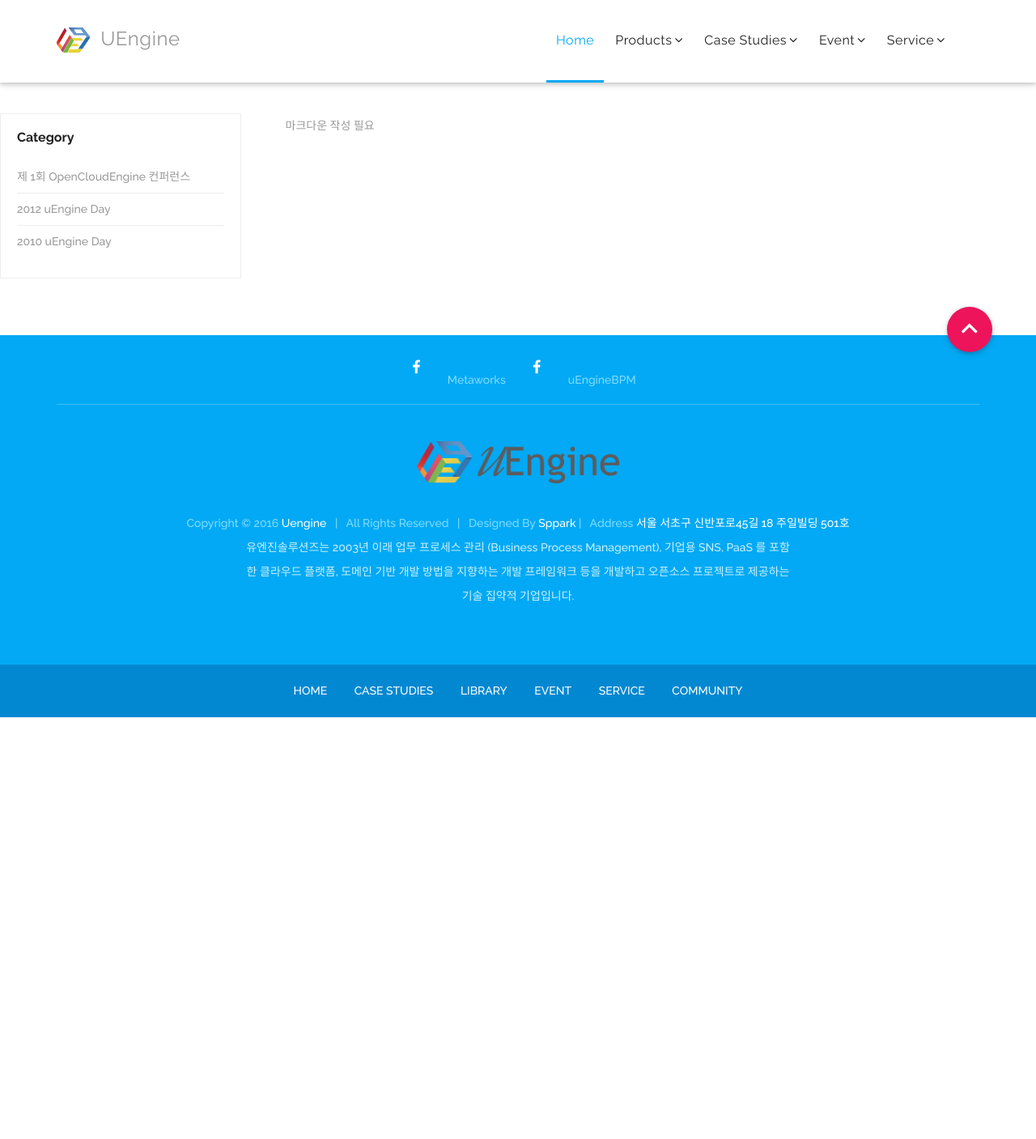
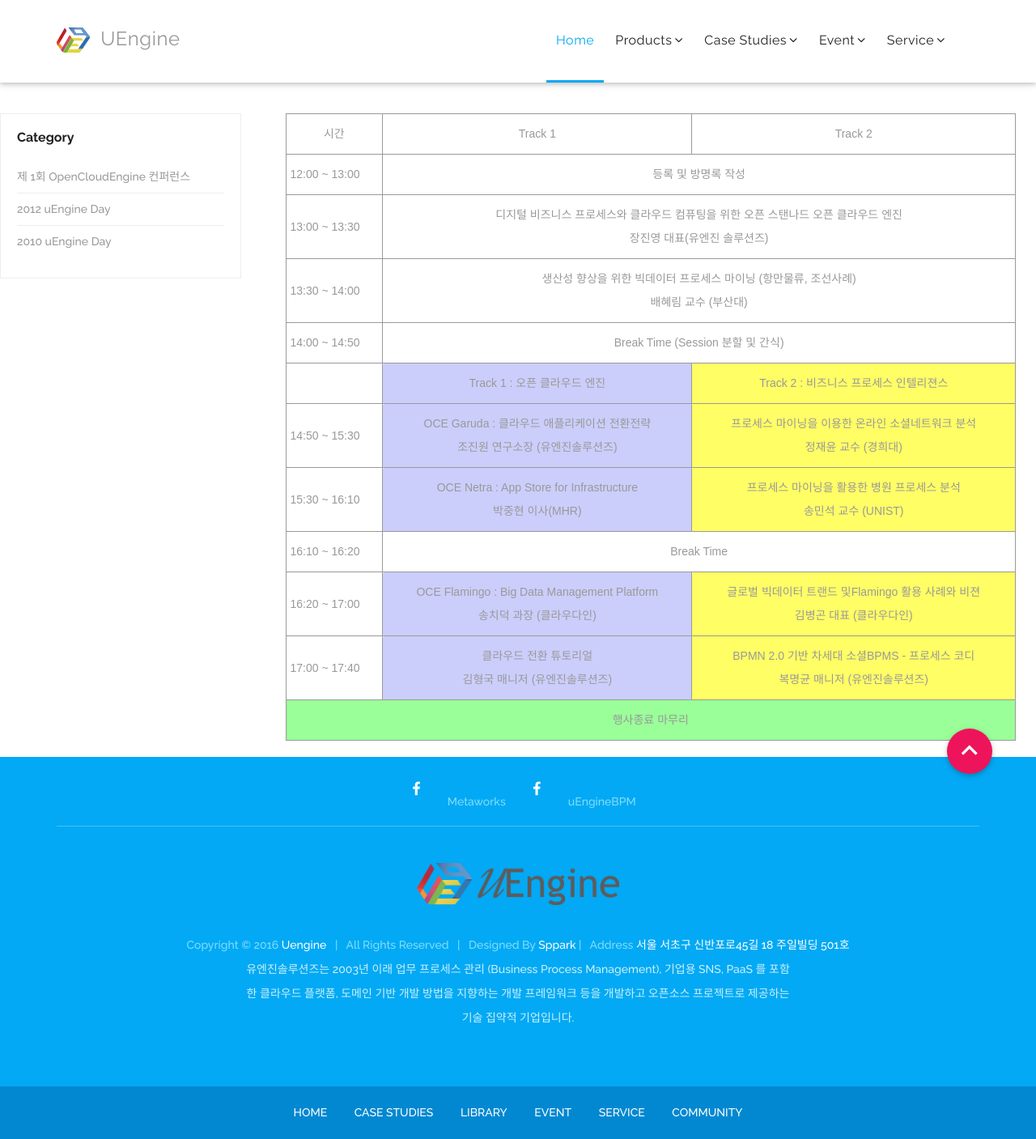
Before and after one commit to TheOpenCloudEngine/theopencloudengine.github.io, a Jekyll site: the page built from event/oce1.md, in a window 1280 px wide. Shown: the whole page at 81% size. Built offline with Jekyll 4.4.1, drawn with Linux system fonts in a browser that asks for light colours; before the commit the page ends 900 px from its top, so only the background shows below that.

Commit message:
Update oce1.md

```diff
--- a/event/oce1.md
+++ b/event/oce1.md
@@ -4,4 +4,70 @@
 showgroup: true
 ---
 
-마크다운 작성 필요
+<style type="text/css">
+.tg  {border-collapse:collapse;border-spacing:0;}
+.tg td{font-family:Arial, sans-serif;font-size:14px;padding:10px 5px;border-style:solid;border-width:1px;overflow:hidden;word-break:normal;}
+.tg th{font-family:Arial, sans-serif;font-size:14px;font-weight:normal;padding:10px 5px;border-style:solid;border-width:1px;overflow:hidden;word-break:normal;}
+.tg .tg-eaxe{background-color:#fffe65;text-align:center}
+.tg .tg-s6z2{text-align:center}
+.tg .tg-9e4x{background-color:#cbcefb;text-align:center}
+.tg .tg-c7lo{background-color:#9aff99;text-align:center}
+.tg .tg-h0x1{text-align:center}
+.tg .tg-lfnm{background-color:#cbcefb;text-align:center}
+.tg .tg-giv5{background-color:#fffe65;text-align:center}
+@media screen and (max-width: 767px) {.tg {width: auto !important;}.tg col {width: auto !important;}.tg-wrap {overflow-x: auto;-webkit-overflow-scrolling: touch;}}</style>
+<div class="tg-wrap"><table class="tg">
+  <tr>
+    <th class="tg-s6z2">시간</th>
+    <th class="tg-s6z2">Track 1</th>
+    <th class="tg-s6z2">Track 2</th>
+  </tr>
+  <tr>
+    <td class="tg-6wtj">12:00 ~ 13:00</td>
+    <td class="tg-h0x1" colspan="2">등록 및 방명록 작성</td>
+  </tr>
+  <tr>
+    <td class="tg-031e">13:00 ~ 13:30</td>
+    <td class="tg-s6z2" colspan="2">디지털 비즈니스 프로세스와 클라우드 컴퓨팅을 위한 오픈 스탠나드 오픈 클라우드 엔진<br>장진영 대표(유엔진 솔루션즈)</td>
+  </tr>
+  <tr>
+    <td class="tg-6wtj">13:30 ~ 14:00</td>
+    <td class="tg-h0x1" colspan="2">생산성 향상을 위한 빅데이터 프로세스 마이닝 (항만물류, 조선사례)<br>배혜림 교수 (부산대)</td>
+  </tr>
+  <tr>
+    <td class="tg-031e">14:00 ~ 14:50</td>
+    <td class="tg-s6z2" colspan="2">Break Time (Session 분할 및 간식)</td>
+  </tr>
+  <tr>
+    <td class="tg-6wtj"></td>
+    <td class="tg-9e4x">Track 1 : 오픈 클라우드 엔진</td>
+    <td class="tg-eaxe">Track 2 : 비즈니스 프로세스 인텔리젼스</td>
+  </tr>
+  <tr>
+    <td class="tg-031e">14:50 ~ 15:30</td>
+    <td class="tg-lfnm">OCE Garuda : 클라우드 애플리케이션 전환전략<br>조진원 연구소장 (유엔진솔루션즈)</td>
+    <td class="tg-giv5">프로세스 마이닝을 이용한 온라인 소셜네트워크 분석<br>정재윤 교수 (경희대)</td>
+  </tr>
+  <tr>
+    <td class="tg-6wtj">15:30 ~ 16:10</td>
+    <td class="tg-9e4x">OCE Netra : App Store for Infrastructure<br>박중현 이사(MHR)</td>
+    <td class="tg-eaxe">프로세스 마이닝을 활용한 병원 프로세스 분석<br>송민석 교수 (UNIST)</td>
+  </tr>
+  <tr>
+    <td class="tg-031e">16:10 ~ 16:20</td>
+    <td class="tg-s6z2" colspan="2">Break Time</td>
+  </tr>
+  <tr>
+    <td class="tg-6wtj">16:20 ~ 17:00</td>
+    <td class="tg-9e4x">OCE Flamingo : Big Data Management Platform<br>송치덕 과장 (클라우다인)</td>
+    <td class="tg-eaxe">글로벌 빅데이터 트랜드 및Flamingo 활용 사례와 비젼<br>김병곤 대표 (클라우다인)</td>
+  </tr>
+  <tr>
+    <td class="tg-031e">17:00 ~ 17:40</td>
+    <td class="tg-lfnm">클라우드 전환 튜토리얼<br>김형국 매니저 (유엔진솔루션즈)</td>
+    <td class="tg-giv5">BPMN 2.0 기반 차세대 소셜BPMS - 프로세스 코디<br>복명균 매니저 (유엔진솔루션즈)</td>
+  </tr>
+  <tr>
+    <td class="tg-c7lo" colspan="3">행사종료 마무리</td>
+  </tr>
+</table></div>
```
